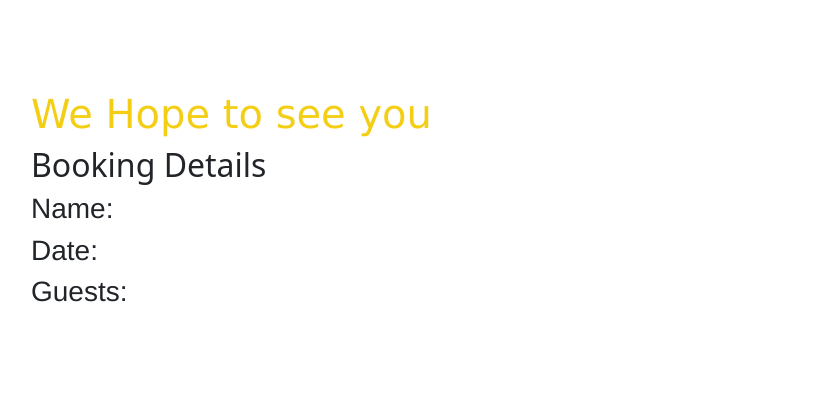
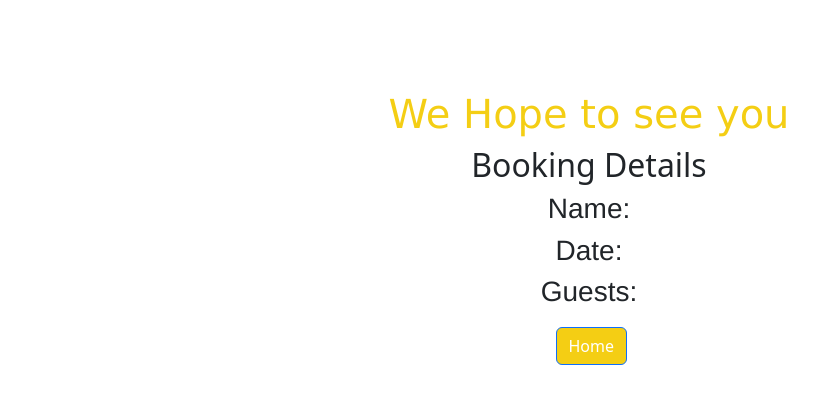
Before and after one commit to uddhavNbhat/LittleLemon_Project, a React (Create React App) app in the folder little_lemon/: page /success in a window 1280 px wide. Shown: the top 404 px of the page, without its empty margins (51-868 px from the left). Built offline with nearby package versions, Linux system fonts and the light colour scheme; the HTML template or start-up script is replaced by a standard one.

Commit message:
One of the final commits

```diff
--- a/little_lemon/src/components/Booking.js
+++ b/little_lemon/src/components/Booking.js
@@ -4,7 +4,7 @@ import { useState,useEffect } from 'react';
 import DatePicker from 'react-datepicker';
 import 'react-datepicker/dist/react-datepicker.css';
 import { useNavigate } from 'react-router-dom';
-import { FaHome, FaThLarge } from 'react-icons/fa';
+import { FaHome} from 'react-icons/fa';
 import { Link } from 'react-router-dom';
 function Booking(){
     const navigate = useNavigate();
@@ -41,13 +41,14 @@ function Booking(){
 
     const handleSubmit = (event) =>{
         event.preventDefault();
+        console.log(formdata);
         navigate('/success');
     }
 
     return(
         <>
             <div className='home'>
-                <Link to='/'><FaHome className='fa-solid fa-5x'/></Link>
+                <Link to='/'><FaHome style={{fontSize:'3em',margin:'20px'}}/></Link>
             </div>
             <div className="container">
                 <div className="row">
--- a/little_lemon/src/components/Footer.js
+++ b/little_lemon/src/components/Footer.js
@@ -0,0 +1,47 @@
+import React from "react";
+import 'bootstrap/dist/css/bootstrap.min.css';
+import { FaFacebook, FaInstagram, FaTwitter } from 'react-icons/fa';
+import { Link } from "react-scroll";
+import img6 from './images/restaurant.jpg';
+function Footer(){
+    return(
+        <footer className="container-fluid bg-dark text-light py-5">
+            <div className="container">
+                <div className="row">
+                    <div className="col-md-3">
+                        <img src={img6} alt="Logo" className="img-fluid" />
+                    </div>
+                    <div className="col-md-3">
+                        <h5>Little Lempn</h5>
+                        <ul className="list-unstyled">
+                            <li><Link to='about' href="#" style={{textDecoration:'none'}}>About</Link></li>
+                            <li><Link to="test" href="#" style={{textDecoration:'none'}}>Testimonials</Link></li>
+                            <li><Link to="menu" href="#" style={{textDecoration:'none'}}>Menu</Link></li>
+                            <li><Link to="Home" href="#" style={{textDecoration:'none'}}>Reservation</Link></li>
+                        </ul>
+                    </div>
+                    <div className="col-md-3">
+                        <h5>Address</h5>
+                        <p>You may also want to visit us:</p>
+                        <p>
+                            Little Lemon <br />
+                            331 E Chicago <br />
+                            LaSalle Street Chicago, Illinois 60602 <br />
+                            USA
+                        </p>
+                    </div>
+                    <div className="col-md-3">
+                        <h5>Follow Us</h5>
+                        <ul className="list-unstyled">
+                            <li><a href="#" style={{textDecoration:'none'}}><FaFacebook /> Facebook</a></li>
+                            <li><a href="#" style={{textDecoration:'none'}}><FaInstagram /> Instagram</a></li>
+                            <li><a href="#" style={{textDecoration:'none'}}><FaTwitter /> Twitter</a></li>
+                        </ul>
+                    </div>
+                </div>
+            </div>
+        </footer>
+    )
+}
+
+export default Footer;
--- a/little_lemon/src/components/Home.js
+++ b/little_lemon/src/components/Home.js
@@ -5,6 +5,7 @@ import Hero from './Hero';
 import Menu from './Menu';
 import Testimonials from './Testimonials';
 import About from './About';
+import Footer from './Footer';
 
 function Home(){
     return(
@@ -27,6 +28,9 @@ function Home(){
                     <About />
                 </div>
                 <hr/>
+                <div className='row'>
+                    <Footer />
+                </div>
             </div>
         </>
     )
--- a/little_lemon/src/components/Success.js
+++ b/little_lemon/src/components/Success.js
@@ -1,7 +1,7 @@
 import React from "react";
 import 'bootstrap/dist/css/bootstrap.min.css';
 import { useState,useEffect } from "react";
-import { Link } from "react-scroll";
+import { Link } from "react-router-dom";
 function Success({name}){
     const [reservedet,setReservedet] = useState('');
 
@@ -14,15 +14,16 @@ function Success({name}){
         <div className="container">
             <div className="row">
                 <div className="col-12">
-                    <h1>We Hope to see you</h1>
-                    <h2>Booking Details</h2>
+                    <h1 style={{textAlign:'center'}}>We Hope to see you</h1>
+                    <h2 style={{textAlign:'center'}}>Booking Details</h2>
                 </div>
             </div>
             <div className="row">
                 <div className="col-12">
-                    <h3>Name: {reservedet.name}</h3>
-                    <h3>Date: {reservedet.date}</h3>
-                    <h3>Guests: {reservedet.guests}</h3>
+                    <h3 style={{textAlign:'center'}}>Name: {reservedet.name}</h3>
+                    <h3 style={{textAlign:'center'}}>Date: {reservedet.date}</h3>
+                    <h3 style={{textAlign:'center'}}>Guests: {reservedet.guests}</h3>
+                    <Link to="/"><button className="btn btn-primary" style={{marginLeft:'47%'}}>Home</button></Link>
                 </div>
             </div>
         </div>
```
Also changed, not shown: little_lemon/src/components/images/restaurant.jpg (added).
